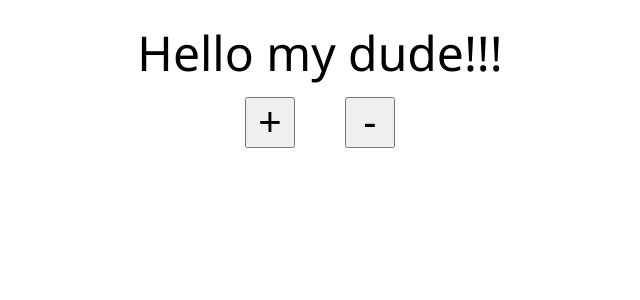
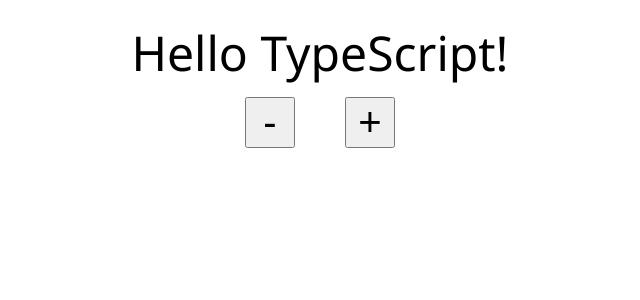
Before and after one commit to kconner/godspeed-you-blocked-developer, a React (Create React App) app: page / in a window 1280 px wide. Shown: the top 300 px of the page, without its empty margins (320-960 px from the left). Built offline with nearby package versions, Linux system fonts and the light colour scheme.

Commit message:
Add Redux store and React-Redux Provider component

```diff
--- a/src/components/Hello.tsx
+++ b/src/components/Hello.tsx
@@ -8,10 +8,28 @@
   onDecrement?: () => void;
 }
 
-class Hello extends React.Component<Props, object> {
-  render() {
-    const { name, enthusiasmLevel = 1, onIncrement, onDecrement } = this.props;
+// class Hello extends React.Component<Props, object> {
+//   render() {
+//     const { name, enthusiasmLevel = 1, onIncrement, onDecrement } = this.props;
+//     if (enthusiasmLevel <= 0) {
+//       throw new Error('You could be a little more enthusiastic. :D');
+//     }
 
+//     return (
+//       <div className="hello">
+//         <div className="greeting">
+//           Hello {name + getExclamationMarks(enthusiasmLevel)}
+//         </div>
+//         <div>
+//           <button onClick={onIncrement}>+</button>
+//           <button onClick={onDecrement}>-</button>
+//         </div>
+//       </div>
+//     );
+//   }
+// }
+
+function Hello({ name, enthusiasmLevel = 1, onIncrement, onDecrement }: Props) {
   if (enthusiasmLevel <= 0) {
     throw new Error('You could be a little more enthusiastic. :D');
   }
@@ -22,12 +40,11 @@
         Hello {name + getExclamationMarks(enthusiasmLevel)}
       </div>
       <div>
+        <button onClick={onDecrement}>-</button>
         <button onClick={onIncrement}>+</button>
-          <button onClick={onDecrement}>-</button>
       </div>
     </div>
   );
-  }
 }
 
 export default Hello;
--- a/src/containers/Hello.tsx
+++ b/src/containers/Hello.tsx
@@ -1,16 +1,20 @@
 import Hello from '../components/Hello';
-import * as actions from '../actions/';
-import { StoreState } from '../types';
+import * as actions from '../actions/index';
+import { StoreState } from '../types/index';
 import { connect, Dispatch } from 'react-redux';
 
-export const mapStateToProps = ({ enthusiasmLevel, languageName }: StoreState): object => ({
-  enthusiasmLevel,
-  name: languageName
-});
+export function mapStateToProps({ enthusiasmLevel, languageName }: StoreState) {
+  return {
+    enthusiasmLevel,
+    name: languageName,
+  };
+}
 
-export const mapDispatchToProps = (dispatch: Dispatch<actions.EnthusiasmAction>): object => ({
-  onIncrement: dispatch(actions.incrementEnthusiasm()),
-  onDecrement: dispatch(actions.decrementEnthusiasm()),
-});
+export function mapDispatchToProps(dispatch: Dispatch<actions.EnthusiasmAction>) {
+  return {
+    onIncrement: () => dispatch(actions.incrementEnthusiasm()),
+    onDecrement: () => dispatch(actions.decrementEnthusiasm()),
+  };
+}
 
 export default connect(mapStateToProps, mapDispatchToProps)(Hello);
--- a/src/index.tsx
+++ b/src/index.tsx
@@ -1,10 +1,27 @@
 import * as React from 'react';
 import * as ReactDOM from 'react-dom';
-import Hello from './components/Hello';
+import Hello from './containers/Hello';
 import registerServiceWorker from './registerServiceWorker';
 import './index.css';
+import { Provider } from 'react-redux';
+import { createStore } from 'redux';
+import { StoreState } from './types/index';
+import { enthusiasm } from './reducers/index';
 
-const rootReactElement = <Hello name="my dude" enthusiasmLevel={3} />;
+const store = createStore<StoreState>(
+  enthusiasm,
+  {
+    languageName: 'TypeScript',
+    enthusiasmLevel: 1,
+  }
+);
+
+const rootReactElement = (
+  <Provider store={store}>
+    <Hello />
+  </Provider>
+);
+
 const rootDOMElement = document.getElementById('root');
 
 if (rootDOMElement == null) {
```
Also changed, not shown: 1 other file (tests, documents, lock files or other folders). Lines whose indentation alone changed are shown as unchanged.
